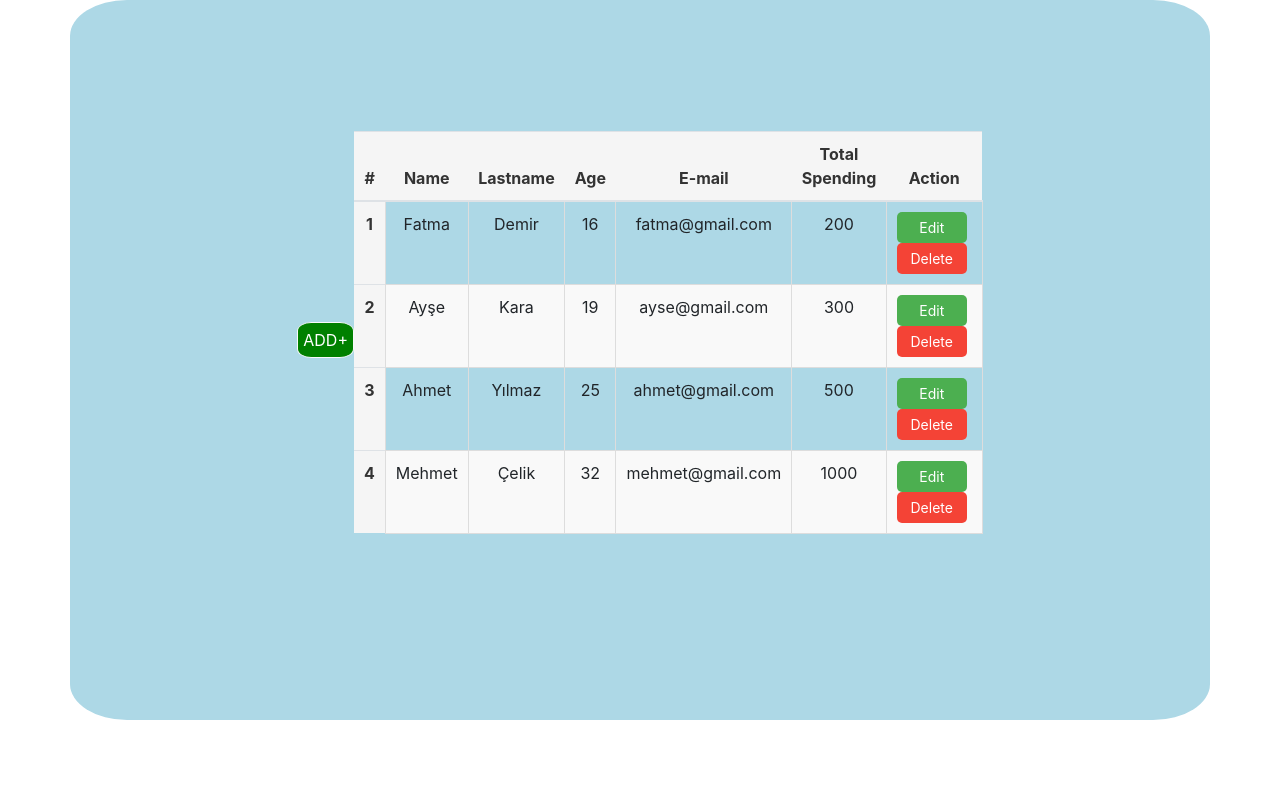
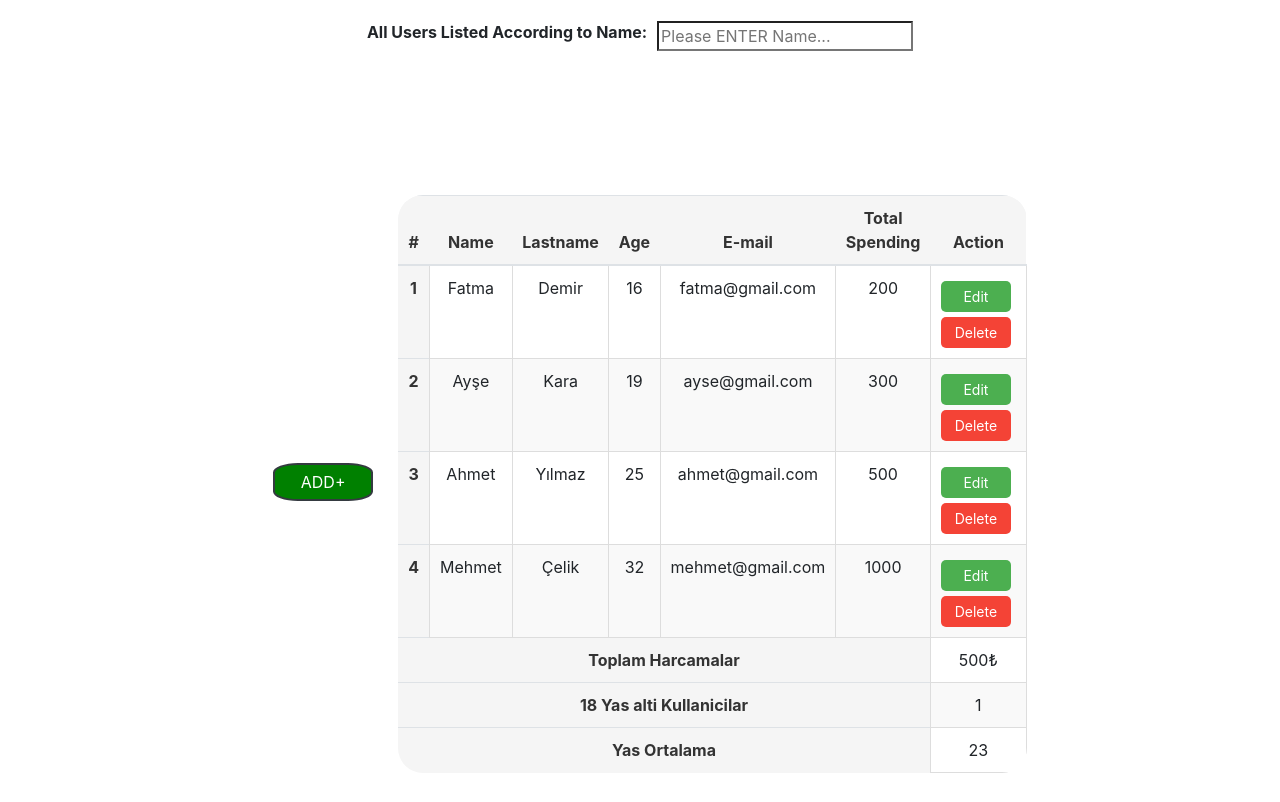
Before and after one commit to Gitali03/company-crud-operations, a plain HTML site: page index.html in a window 1280 px wide. Drawn offline with nearby package versions, Linux system fonts and the light colour scheme.

Commit message:
added search input and statistics

```diff
--- a/index.css
+++ b/index.css
@@ -1,15 +1,15 @@
+.main-container {
+  border-radius: 25%;
+}
+
 .container {
   display: flex;
   justify-content: center;
-    height: 90vh;
-    background-color: lightblue;
-    border-radius:5%;
+  border-radius: 5%;
+  margin-top:100px;
+}
 
-
-
-
-}
-.form-container{
+.form-container {
   margin-top: 10px;
   width: 40vw;
   border-radius: 10px;
@@ -19,66 +19,75 @@
   flex-direction: row;
   align-items: center;
   justify-content: center;
-
-
 }
-.form-control{
+.form-control {
   width: 100%;
   padding: 7px;
   border: 1px solid grey;
   border-radius: 25%;
-    width:51vh;
-
+  width: 51vh;
 }
 .add_button:hover {
   color: lightblue;
   cursor: pointer;
-
 }
-.add_button  {
-    margin-top: 20px;
-
+.add_button {
+  margin-left: 20px;
+  margin-right: 25px;
 }
 
-.mb-3{
+.btn-custom {
+  width: 100px;
+  background-color: #f8f9fa; /* Açık arka plan rengi */
+  color: #343a40; /* Koyu metin rengi */
+  border: 2px solid #343a40; /* Kenarlık rengi */
+  border-radius: 20%; /* Köşe yuvarlama */
+  padding: 10px 20px; /* İç boşluk */
+  font-size: 16px; /* Yazı boyutu */
+  transition: background-color 0.3s, color 0.3s; /* Geçiş efekti */
+}
+
+.btn-custom:hover {
+  background-color: lightblue; /* Hover durumunda arka plan rengi */
+  color: #ffffff; /* Hover durumunda metin rengi */
+}
+
+.mb-3 {
   margin-top: 10px;
-
-
 }
 .btn {
-
-    color:white;
+  color: white;
   background-color: green;
   display: flex;
   justify-content: center;
   border-radius: 25%;
   padding: 5px;
   cursor: pointer;
-
 }
-.d-grid{
-
+.d-grid {
   display: flex;
   justify-content: flex-start;
 }
 
-.create_form{
+.create_form {
   margin-right: 50px;
 }
-.update_form, .create_form {
+.update_form,
+.create_form {
   display: none;
+  margin-right: 25px;
 }
 
 .table-title {
   text-align: center;
-    color:red;
+  color: red;
   display: inline-block;
 }
 
 table.table.caption-top {
   width: 100%;
   border-radius: 25px;
-    border:none;
+  border: none;
   margin-top: 20px;
   text-align: center;
   caption-side: top;
@@ -105,7 +114,8 @@ table.table.caption-top {
   }
 }
 /* Genel buton stilleri */
-table .edit, table .delete {
+table .edit,
+table .delete {
   padding: 5px 10px; /* Buton içeriği için boşluk */
   border: none; /* Buton kenarlıklarını kaldır */
   border-radius: 5px; /* Köşeleri yuvarlat */
@@ -113,12 +123,12 @@ table .edit, table .delete {
   margin-right: 5px; /* Butonlar arası boşluk */
   font-size: 14px; /* Buton yazı boyutu */
   transition: background-color 0.3s ease; /* Renk değişimi için animasyon */
-
+  margin-top: 5px;
 }
 
 /* Edit butonunun stili */
 table .edit {
-    background-color: #4CAF50; /* Yeşil buton rengi */
+  background-color: #4caf50; /* Yeşil buton rengi */
   color: white; /* Beyaz yazı */
 }
 
@@ -128,8 +138,8 @@ table .edit:hover {
 
 /* Delete butonunun stili */
 table .delete {
-    background-color: #f44336; /* Kırmızı buton rengi */
-    color: white; /* Beyaz yazı */
+  background-color: #f44336;
+  color: white;
 }
 
 table .delete:hover {
@@ -147,3 +157,92 @@ td button {
   display: inline-block;
   min-width: 70px; /* Minimum buton genişliği */
 }
+
+.rounded-table {
+  border: 1px solid #ddd; /* Tablonun kenarlarına ince bir çerçeve ekler */
+  border-radius: 25%; /* Köşeleri 10px yuvarlatır */
+  overflow: hidden; /* Kenar yuvarlamalarının düzgün görünmesi için gerekli */
+}
+
+.rounded-table thead {
+  background-color: #f8f9fa; /* Tablonun başlık kısmına açık gri arka plan */
+}
+
+.rounded-table th,
+.rounded-table td {
+  padding: 10px; /* Hücrelere boşluk ekler */
+  /* Yazıları sola hizalar */
+}
+
+.rounded-table th {
+  font-weight: bold; /* Başlık kısmını kalın yapar */
+}
+.search-btn {
+  display: flex;
+  justify-content: center;
+}
+
+.search-btn {
+  display: flex;
+  align-items: center;
+  justify-content: center;
+  margin: 20px 0; /* Üst ve alt kenar boşlukları */
+}
+
+/* Arama etiketi için stil */
+.search-btn label {
+  margin-right: 10px; /* Sağ boşluk */
+  font-weight: bold; /* Kalın yazı tipi */
+}
+
+/* Arama input'u için stil */
+.search-btn input[type="text"] {
+  padding: 10px;
+  border: 1px solid #ced4da; /* Kenar rengi */
+  border-radius: 25%; /* Kenar yuvarlama */
+  width: 250px; /* Genişlik */
+  transition: border-color 0.3s; /* Kenar rengi geçişi */
+}
+
+/* Arama input'u odaklandığında stil */
+.search-btn input[type="text"]:focus {
+  border-color: #007bff; /* Odak rengi */
+  outline: none; /* Kenar dışı çizgisi yok */
+}
+
+/* Arama butonu için stil */
+.search-btn button {
+  padding: 10px 15px;
+  background-color: #007bff; /* Buton arka plan rengi */
+  color: white; /* Buton yazı rengi */
+  border: none; /* Kenar yok */
+  border-radius: 25%; /* Kenar yuvarlama */
+  margin-left: 10px; /* Sol boşluk */
+  cursor: pointer; /* Fare işareti */
+  transition: background-color 0.3s; /* Arka plan rengi geçişi */
+}
+
+/* Buton üzerinde durulduğunda stil */
+.search-btn button:hover {
+  background-color: lightblue; /* Hover rengi */
+}
+
+.parag {
+  width: 50%;
+  margin: 10px auto; /* Üst ve alt kenar boşlukları */
+  padding: 15px; /* İç boşluk */
+  background-color: #f8f9fa; /* Arka plan rengi */
+  border: 1px solid #ced4da; /* Kenar rengi */
+  border-radius: 50%; /* Kenar yuvarlama */
+  font-size: 16px; /* Yazı boyutu */
+  color: #333; /* Yazı rengi */
+  line-height: 1.5; /* Satır yüksekliği */
+  text-align: center; /* Metin hizalaması */
+}
+
+/* Sonuç bulunamadı mesajı için özel stil ayarları */
+.parag.no-result {
+  background-color: #f8d7da; /* Hata arka plan rengi */
+  color: #721c24; /* Hata yazı rengi */
+  border-color: #f5c6cb; /* Hata kenar rengi */
+}
--- a/index.html
+++ b/index.html
@@ -10,7 +10,12 @@
     />
     <link rel="stylesheet" href="index.css" />
   </head>
-  <body onload="readAll()">
+  <body>
+    <div class="search-btn">
+      <label for="search">All Users Listed According to Name: </label>
+      <input type="search" id="search" placeholder="Please ENTER Name..." />
+    </div>
+
     <div class="container">
       <div class="form-container">
         <form class="create_form">
@@ -105,21 +110,27 @@
             />
           </div>
           <div class="d-grid gap-2">
-            <button class="btn btn-primary" type="button" onclick="update()">UPDATE</button>
+            <button class="btn btn-primary" type="button" onclick="update()">
+              UPDATE
+            </button>
           </div>
         </form>
+
         <div class="add_button">
           <button
             type="button"
-            class="btn btn-light"
+            class="btn btn-light btn-custom"
             id="addUserButton"
             onclick="create()"
           >
             ADD+
           </button>
         </div>
+
         <h3 class="table-title"></h3>
-        <table class="table caption-top">
+
+        <div class="table-container">
+          <table class="table caption-top rounded-table">
             <thead>
               <tr>
                 <th scope="col">#</th>
@@ -168,7 +179,24 @@
                 <td></td>
               </tr>
             </tbody>
+            <tfoot class="">
+              <tr>
+                <th colspan="6">Toplam Harcamalar</th>
+                <td id="toplamHarcama"></td>
+              </tr>
+              <tr>
+                <th colspan="6">18 Yas alti Kullanicilar</th>
+                <td id="under18"></td>
+              </tr>
+              <tr>
+                <th colspan="6">Yas Ortalama</th>
+                <td id="averageAge"></td>
+              </tr>
+            </tfoot>
           </table>
+        </div>
+
+
       </div>
     </div>
     <script src="https://code.jquery.com/jquery-3.3.1.slim.min.js"></script>
--- a/index.js
+++ b/index.js
@@ -1,21 +1,111 @@
+let users = [];
 
- var users = [
-    { id:1, name: "Ahmet", surname: "Yılmaz", age: 25, email: "ahmet@gmail.com", totalSpending: 500 },
-    { id:2, name: "Ayşe", surname: "Kara", age: 19, email: "ayse@gmail.com", totalSpending: 300 },
-    { id:3, name: "Mehmet", surname: "Çelik", age: 32, email: "mehmet@gmail.com", totalSpending: 1000 },
-    { id:4, name: "Fatma", surname: "Demir", age: 16, email: "fatma@gmail.com", totalSpending: 200 }
-];
+const addUserButton = document.querySelector("#addUserButton");
+const searchInput = document.getElementById("search");
+
+function create() {
+  document.querySelector(".create_form").style.display = "block";
+  document.querySelector(".add_button").style.display = "none";
+}
+
+function add() {
+  const name = document.getElementById("name").value;
+  const surname = document.getElementById("surname").value;
+  const age = parseInt(document.getElementById("age").value);
+  if (isNaN(age) || age <= 0) {
+    alert("Error: Please enter a valid age greater than 0.");
+    return;
+  }
+  const email = document.getElementById("email").value;
+  const totalSpending = parseFloat(
+    document.getElementById("totalSpending").value
+  );
+  if (totalSpending <= 0 || isNaN(totalSpending)) {
+    alert("Error: Total spending cannot be 0 or a negative value.");
+    return;
+  }
+  var newId = users.length + 1;
+  var newObj = {
+    id: newId,
+    name: name,
+    surname: surname,
+    email: email,
+    age: age,
+    totalSpending: totalSpending,
+  };
+  const existingUser = users.find((user) => user.email === email);
+
+  if (existingUser) {
+    alert("Error: A user with this email already exists.");
+    return;
+  }
+
+  users.push(newObj);
+  document.querySelector(".create_form").style.display = "none";
+  document.querySelector(".add_button").style.display = "block";
+
+  readAll();
+}
+
+function edit(email) {
+  addUserButton.style.display = 'none';
+  document.querySelector(".update_form").style.display = "block";
+  document.querySelector(".create_form").style.display = "none";
+  var obj = users.find((user) => user.email === email);
+  document.getElementById("uname").value = obj.name;
+  document.getElementById("usurname").value = obj.surname;
+  document.getElementById("uemail").value = obj.email;
+  document.getElementById("uage").value = obj.age;
+  document.getElementById("utotalSpending").value = obj.totalSpending;
+  if (obj.totalSpending <= 0 || isNaN(obj.totalSpending)) {
+    alert("Error: Total spending cannot be 0 or a negative value.");
+    return;
+  }
+  document.getElementById("id").value = obj.id;
+}
+
+function update() {
+  var name = document.getElementById("uname").value;
+  var surname = document.getElementById("usurname").value;
+  var email = document.getElementById("uemail").value;
+  var age = document.getElementById("uage").value;
+  var totalSpending = document.getElementById("utotalSpending").value;
+  if (totalSpending <= 0 || isNaN(totalSpending)) {
+    alert("Error: Total spending cannot be 0 or a negative value.");
+    return;
+  }
+  var id = parseInt(document.getElementById("id").value);
+  var index = users.findIndex((rec) => rec.id === id);
+  users[index] = { id, name, surname, email, age, totalSpending };
+
+  document.querySelector(".update_form").style.display = "none";
+  readAll();
+  addUserButton.setAttribute("style", '')
+}
+
+function del(email) {
+  users = users.filter((user) => user.email !== email);
+  console.log(`Deleted user with email: ${email}`);
+  readAll();
+}
+
 
 function readAll() {
-    users.sort((a, b) => a.age - b.age);
-    localStorage.setItem ("object", JSON.stringify(users));
-    let tabledata = document.querySelector (".data-table");
-    let object = localStorage.getItem ('object');
-    let objectdata = JSON.parse(object);
+  const searchValue = searchInput.value.toLowerCase();
+
+  const innerUsers = users
+    .sort((a, b) => a.age - b.age)
+    .filter(user => user.name.toLowerCase().includes(searchValue));
+  // let object = localStorage.getItem("object");
+  // let objectdata = JSON.parse(object);
   let elements = "";
-    objectdata.forEach((user, index) => {
-        elements += `
-            <tr>
+  if(searchValue && innerUsers.length === 0) {
+    elements = `<tr>
+      <td colspan="7">Sonuc bulunamadi</td>
+    </tr>`
+  } else {
+    innerUsers.forEach((user, index) => {
+      elements += `<tr>
         <th scope="row">${index + 1}</th>
         <td>${user.name}</td>
         <td>${user.surname}</td>
@@ -23,71 +113,88 @@ function readAll() {
         <td>${user.email}</td>
         <td>${user.totalSpending} </td>
         <td>
-                    <button class="edit" onclick={edit(${user.id})}>Edit</button>
-                    <button class="delete">Delete</button>
+          <button class="edit" onclick={edit('${user.email}')}>Edit</button>
+          <button class="delete" onclick="del('${user.email}')">Delete</button>
         </td>
-            </tr>
-        `;
+      </tr>`;
     });
+  }
 
-    // Tabloya veriyi ekle
+  let tabledata = document.querySelector(".data-table");
   tabledata.innerHTML = elements;
 
+  const toplamHarcama = document.querySelector("#toplamHarcama");
+  const under18 = document.querySelector("#under18");
+  const averageAge = document.querySelector("#averageAge");
+
+  if(innerUsers.length > 0) {
+    let allTotal = 0;
+    let under18Count = 0;
+    let allAge = 0
+    innerUsers.forEach(user => {
+      allTotal += user.totalSpending;
+
+      allAge += user.age;
+      if(user.age < 18) {
+        under18Count++;
+      }
+    });
+    allTotal = allTotal / innerUsers.length;
+    allAge = allAge / innerUsers.length;
+    toplamHarcama.innerText = (allTotal + "₺");
+    under18.innerHTML = under18Count;
+    averageAge.innerText = Math.round(allAge)
   }
 
-
-function create() {
-    document.querySelector(".create_form").style.display ="block";
-    document.querySelector(".add_button").style.display="none";
-
+  if(!searchValue) {
+    localStorage.setItem("storage::users", JSON.stringify(innerUsers));
+  }
 }
 
-function add(){
-    const name = document.getElementById("name").value;
-    const surname = document.getElementById("surname").value;
-    const age = parseInt(document.getElementById("age").value);
-    const email = document.getElementById("email").value;
-    const totalSpending = parseFloat(document.getElementById("totalSpending").value);
-    var newId = users.length + 1;
-    var newObj = {id:newId, name:name, surname:surname, email:email, age:age, totalSpending:totalSpending};
-    const existingUser = users.find(user => user.email === email);
-
-    if (existingUser) {
-        alert("Hata: Bu email adresi ile kayıtlı bir kullanıcı zaten var."); // Kullanıcıya hata mesajı göster
-        return; // Fonksiyondan çık
+document.addEventListener("DOMContentLoaded", () => {
+  let storedUsers = JSON.parse(
+    localStorage.getItem("storage::users") || "[]"
+  );
+  if (storedUsers.length > 0) {
+    users = storedUsers;
+  } else {
+    users = [
+      {
+        id: 1,
+        name: "Ahmet",
+        surname: "Yılmaz",
+        age: 25,
+        email: "ahmet@gmail.com",
+        totalSpending: 500,
+      },
+      {
+        id: 2,
+        name: "Ayşe",
+        surname: "Kara",
+        age: 19,
+        email: "ayse@gmail.com",
+        totalSpending: 300,
+      },
+      {
+        id: 3,
+        name: "Mehmet",
+        surname: "Çelik",
+        age: 32,
+        email: "mehmet@gmail.com",
+        totalSpending: 1000,
+      },
+      {
+        id: 4,
+        name: "Fatma",
+        surname: "Demir",
+        age: 16,
+        email: "fatma@gmail.com",
+        totalSpending: 200,
+      },
+    ];
   }
 
-    users.push(newObj);
-    document.querySelector(".create_form").style.display= "none";
-    document.querySelector(".add_button").style.display="block";
+  searchInput.addEventListener("input", readAll)
 
   readAll();
-}
-
-function edit(id){
-    document.querySelector('.update_form').style.display= "block";
-    document.querySelector(".create_form").style.display= "none";
-    var obj = users.find (rec => rec.id === id);
-    document.getElementById("uname").value = obj.name;  // İsim alanına kullanıcı ismini yerleştir
-    document.getElementById("usurname").value = obj.surname;  // Soyisim alanına kullanıcı soyadını yerleştir
-    document.getElementById("uemail").value = obj.email;  // Email alanına kullanıcı emailini yerleştir
-    document.getElementById("uage").value = obj.age;  // Yaş alanına kullanıcı yaşını yerleştir
-    document.getElementById("utotalSpending").value = obj.totalSpending;
-    document.getElementById("id").value = obj.id;
-
-}
-
-function update() {
-    var name = document.getElementById("uname").value
-    var surname = document.getElementById("usurname").value
-    var email = document.getElementById("uemail").value
-    var age = document.getElementById("uage").value
-    var totalSpending =document.getElementById("utotalSpending").value
-    var id = parseInt(document.getElementById("id").value)
-    var index = users.findIndex(rec => rec.id === id);
-    users[index] = {id, name, surname,email,age,totalSpending};
-
-    document.querySelector('.update_form').style.display = "none";
-    readAll();
-
-}
+});
```
Lines whose indentation alone changed are shown as unchanged.
